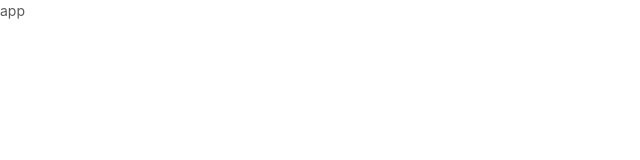
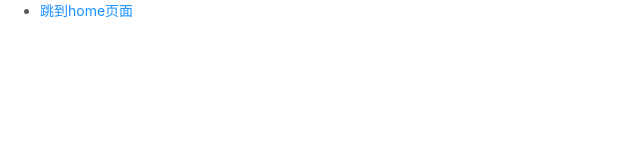
Before and after one commit to Len-kahone/react-webpack-template, a React app: page / in a window 1280 px wide. Shown: the top 160 px of the page, without its empty margins (0-640 px from the left). Built offline with nearby package versions, Linux system fonts and the light colour scheme.

Commit message:
路由试验

```diff
--- a/src/index.tsx
+++ b/src/index.tsx
@@ -7,9 +7,7 @@ import App from "./pages/App";
 // import { renderRoutes } from "@/routes/route-loader";
   ReactDom.render(
 
-    <Router>
-      <Route exact path="/" component={App}></Route>
-    </Router>
+    <App/>
     , document.getElementById("app"));
 
 if (module.hot) {
--- a/src/pages/App.tsx
+++ b/src/pages/App.tsx
@@ -1,23 +1,34 @@
 import React, { Component,Fragment } from "react";
-import { HashRouter as Router, Switch, Route } from "react-router-dom";
+import { BrowserRouter as Router,Switch, Route ,Link} from "react-router-dom";
 import Home from "./home/Home";
-
+import Login from "./login/Login";
 interface AppProps {
   routes: any;
 }
-const App: React.FC<AppProps> = (props) => {
-  const routes = [
-    {
-      path: "/home",
-      exact: true,
-      component: React.lazy(() => import("pages/home/Home")),
-    },
-  ];
+const App: React.FC = (props) => {
+  // const routes = [
+  //   {
+  //     path: "/home",
+  //     exact: true,
+  //     component: React.lazy(() => import("pages/home/Home")),
+  //   },
+  // ];
   return (
     <Fragment>
 
-      <div id="app">app</div>
-      <Route path="/home"  component={Home}></Route>
+      <Router>
+      <ul>
+        <li>
+          <Link to={{
+            pathname:"/home",
+            // search:"?name=kahone"
+          }}>跳到home页面</Link>
+        </li>
+      </ul>
+      <Route  path="/home"  component={Home}>
+        <Route path="/home/login"  component={Login}></Route>
+      </Route>
+      </Router>
     </Fragment>
   );
 };
--- a/src/pages/home/Home.tsx
+++ b/src/pages/home/Home.tsx
@@ -1,11 +1,21 @@
 import React, { Component } from "react";
+import {BrowserRouter as Router,Route,NavLink} from "react-router-dom";
 
 export default class Home extends Component {
+    constructor(props:any){
+        super(props);
+    }
+    componentDidMount(){
+        console.log(this.props);
+
+    }
     render() {
         return (
-            <div>
-                homeds
-            </div>
+                <Router>
+                欢迎来到home页面
+                    <NavLink to="/home/login">跳到login</NavLink>
+
+                </Router>
         );
     }
 }
--- a/webpack.dev.config.js
+++ b/webpack.dev.config.js
@@ -24,6 +24,7 @@ module.exports = merge(baseConfig, {
   },
   plugins: [],
   devServer: {
+    historyApiFallback: true,
     port: 7000,
     open: true,
     hot: true,
```
Also changed, not shown: 1 other file (tests, documents, lock files or other folders).
